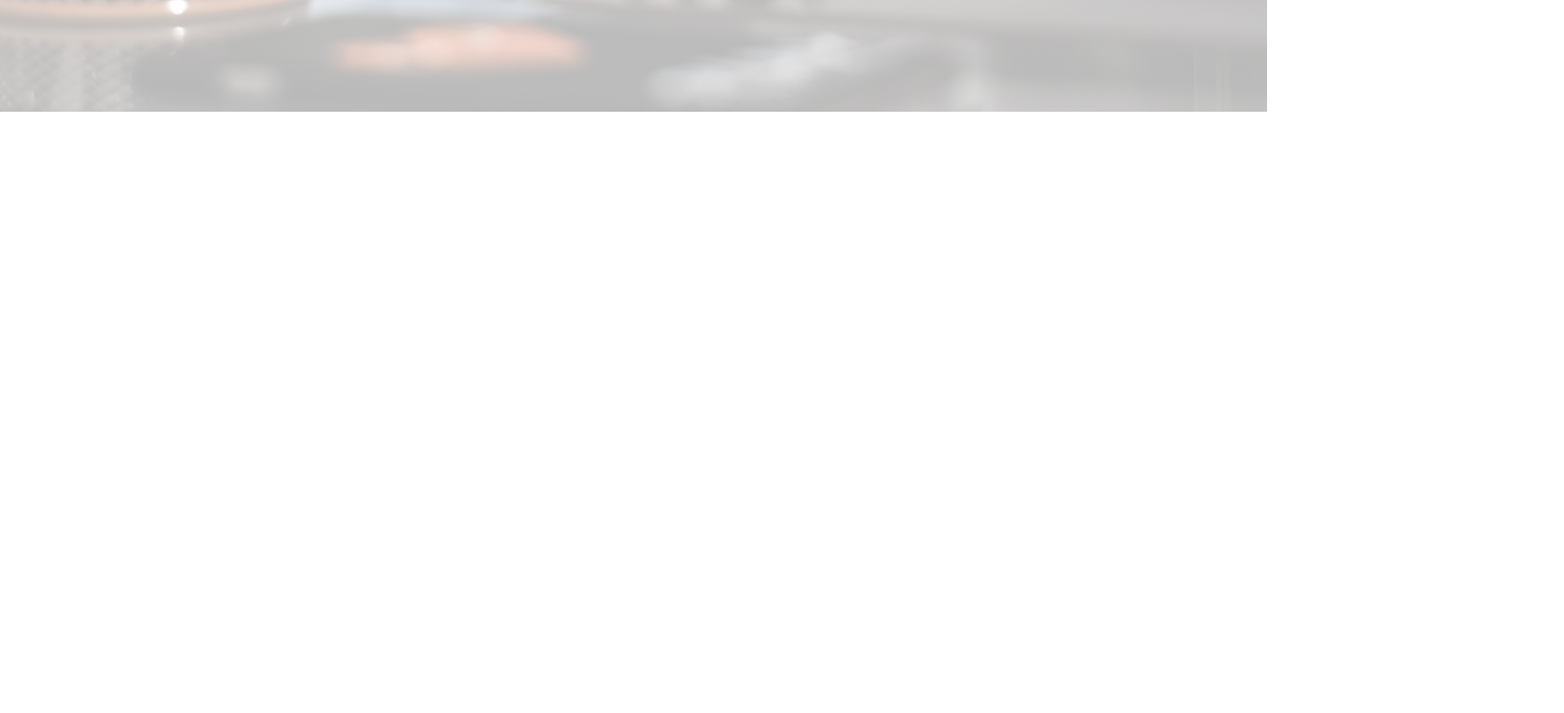
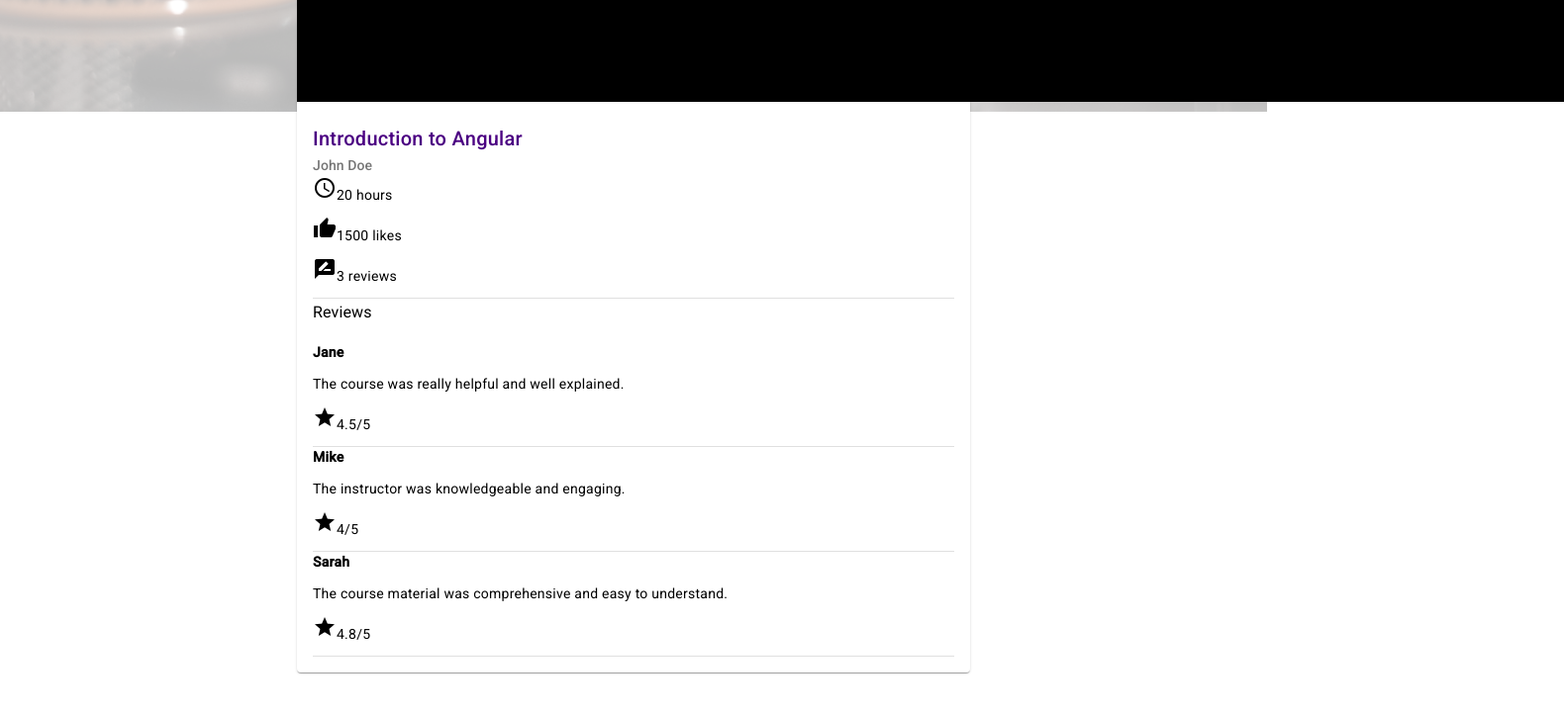
Before and after one commit to AhmedHafez1/training-system, an Angular app: page /courses/1 in a window 1280 px wide. Before the commit this address led to /. Shown: the part 751-1472 px from the top of the page at 99% size, 1580 px wide, since content can reach past the window. Before the commit the page ends 864 px from the top, so only its background shows below. Built offline with nearby package versions, Linux system fonts and the light colour scheme.

Commit message:
display course details

```diff
--- a/src/app/app-routing.module.ts
+++ b/src/app/app-routing.module.ts
@@ -1,8 +1,10 @@
+import { CourseDetailsComponent } from './course-details/course-details.component';
 import { CourseListComponent } from './course-list/course-list.component';
 import { NgModule } from '@angular/core';
 import { RouterModule, Routes } from '@angular/router';
 
 const routes: Routes = [
+  { path: 'courses/:id', component: CourseDetailsComponent },
   { path: 'courses', component: CourseListComponent },
   { path: '', redirectTo: '/courses', pathMatch: 'full' },
 ];
--- a/src/app/course-details/course-details.component.html
+++ b/src/app/course-details/course-details.component.html
@@ -1 +1,31 @@
-<p>course-details works!</p>
+<mat-card class="course-detail-card">
+  <div class="header-image">
+    <img [src]="course.image" />
+    <mat-card-header>
+      <mat-card-title>{{ course.name }}</mat-card-title>
+      <mat-card-subtitle>{{ course.instructor }}</mat-card-subtitle>
+    </mat-card-header>
+  </div>
+  <mat-card-content>
+    <div class="course-info">
+      <p><mat-icon class="icon">schedule</mat-icon>{{ course.hours }} hours</p>
+      <p><mat-icon class="icon">thumb_up</mat-icon>{{ course.likes }} likes</p>
+      <p>
+        <mat-icon class="icon">rate_review</mat-icon
+        >{{ course.reviews.length }} reviews
+      </p>
+    </div>
+    <mat-divider></mat-divider>
+    <h3>Reviews</h3>
+    <div *ngFor="let review of course.reviews">
+      <p>
+        <b>{{ review.user }}</b>
+      </p>
+      <p>{{ review.review }}</p>
+      <p class="rating">
+        <mat-icon class="icon">star</mat-icon>{{ review.rating }}/5
+      </p>
+      <mat-divider></mat-divider>
+    </div>
+  </mat-card-content>
+</mat-card>
--- a/src/app/course-details/course-details.component.ts
+++ b/src/app/course-details/course-details.component.ts
@@ -1,10 +1,22 @@
-import { Component } from '@angular/core';
+import { Course } from './../shared/models/course';
+import { Component, OnInit } from '@angular/core';
+import { CourseService } from '../course.service';
+import { ActivatedRoute } from '@angular/router';
 
 @Component({
   selector: 'app-course-details',
   templateUrl: './course-details.component.html',
-  styleUrls: ['./course-details.component.scss']
+  styleUrls: ['./course-details.component.scss'],
 })
-export class CourseDetailsComponent {
+export class CourseDetailsComponent implements OnInit {
+  public course!: Course;
 
+  constructor(
+    private courseService: CourseService,
+    private activatedRoute: ActivatedRoute
+  ) {}
+  ngOnInit(): void {
+    const id = +this.activatedRoute.snapshot.paramMap.get('id')!;
+    this.course = this.courseService.getCourse(id);
+  }
 }
--- a/src/app/course-item/course-item.component.html
+++ b/src/app/course-item/course-item.component.html
@@ -4,13 +4,11 @@
     <mat-card-subtitle>{{ course.instructor }}</mat-card-subtitle>
   </mat-card-header>
   <div class="header-image">
-    <img [src]="course.image" />
+    <img [src]="course.image" [routerLink]="[course.id]" />
   </div>
   <mat-card-content>
     <div class="content">
-      <mat-icon class="icon icon__hour" aria-hidden="false"
-        >access_time</mat-icon
-      >
+      <mat-icon class="icon icon__hour" aria-hidden="false">schedule</mat-icon>
       {{ course.hours }}
     </div>
     <div class="content">
@@ -25,7 +23,7 @@
         class="icon icon__review"
         aria-hidden="false"
         (click)="review()"
-        >comment</mat-icon
+        >rate_review</mat-icon
       >
       {{ course.reviews.length }}
     </div>
--- a/src/app/course-item/course-item.component.scss
+++ b/src/app/course-item/course-item.component.scss
@@ -21,6 +21,7 @@
     width: 100%;
     height: 100%;
     object-fit: cover;
+    cursor: pointer;
   }
 }
 
--- a/src/app/course-list/course-list.component.ts
+++ b/src/app/course-list/course-list.component.ts
@@ -2,6 +2,7 @@ import { COURSES } from './../shared/courses';
 import { Component, Inject, inject, OnInit } from '@angular/core';
 import { courses } from '../shared/courses';
 import { Course } from '../shared/models/course';
+import { CourseService } from '../course.service';
 
 @Component({
   selector: 'app-course-list',
@@ -9,7 +10,11 @@ import { Course } from '../shared/models/course';
   styleUrls: ['./course-list.component.scss'],
 })
 export class CourseListComponent implements OnInit {
-  constructor(@Inject(COURSES) public courses: Course[]) {}
+  public courses!: Course[];
 
-  ngOnInit(): void {}
+  constructor(private courseService: CourseService) {}
+
+  ngOnInit(): void {
+    this.courses = this.courseService.getCouses();
+  }
 }
--- /dev/null
+++ b/src/app/course.service.ts
@@ -0,0 +1,18 @@
+import { Inject, Injectable } from '@angular/core';
+import { COURSES } from './shared/courses';
+import { Course } from './shared/models/course';
+
+@Injectable({
+  providedIn: 'root',
+})
+export class CourseService {
+  constructor(@Inject(COURSES) public courses: Course[]) {}
+
+  getCouses(): Course[] {
+    return this.courses;
+  }
+
+  getCourse(id: number): Course {
+    return this.courses.find((c) => c.id === id)!;
+  }
+}
```
Also changed, not shown: src/app/app.module.ts (+10 -1 lines), 1 other file (tests, documents, lock files or other folders).
